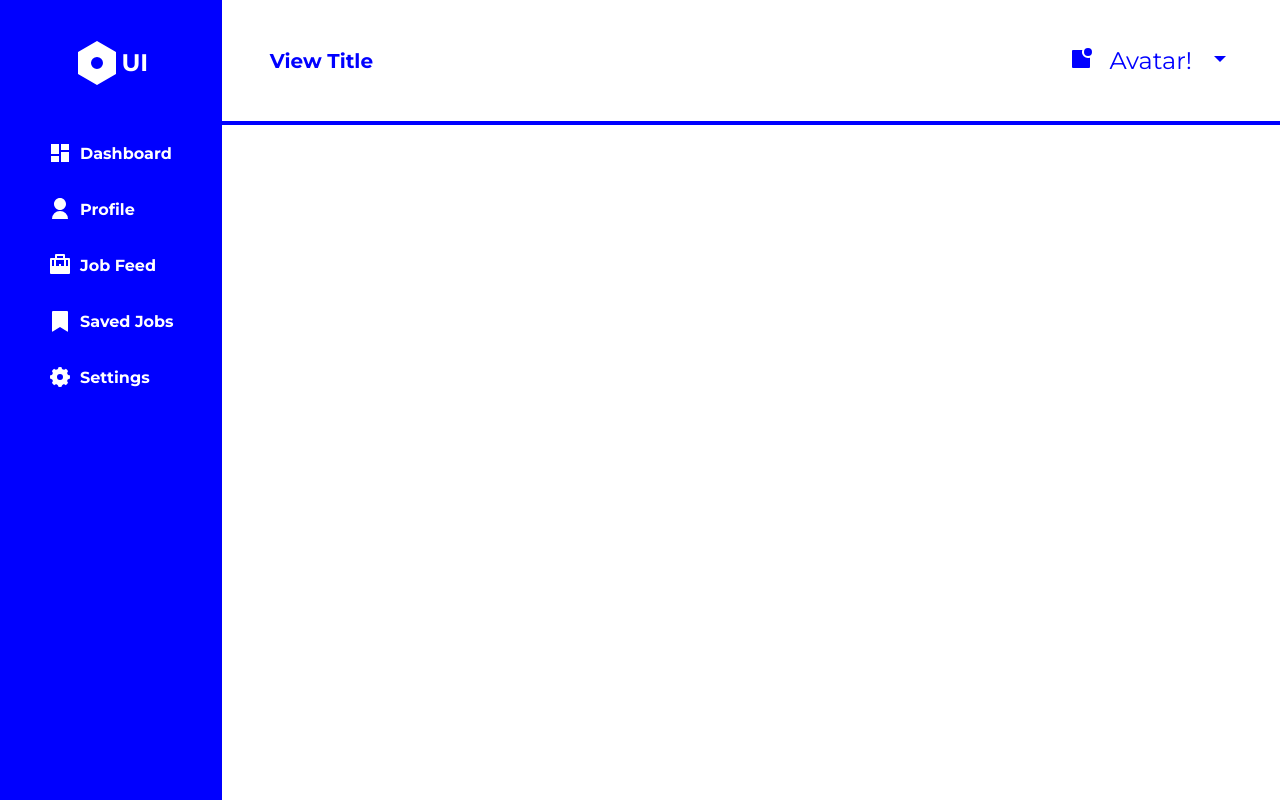
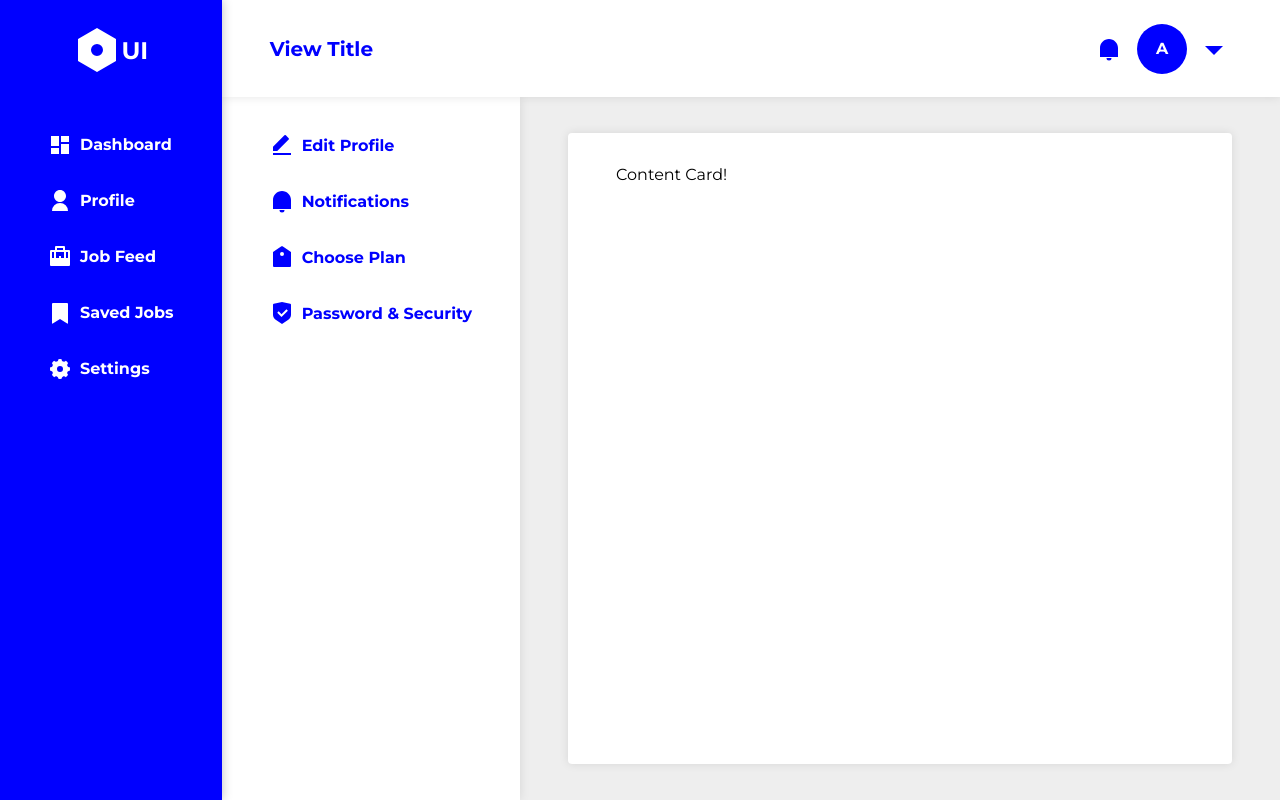
Before and after one commit to VargaAaron-FS/Varga_Aaron_Dev2501, a React (Create React App) app: page / in a window 1280 px wide. Built offline with nearby package versions, Linux system fonts and the light colour scheme.

Commit message:
component styling updates

```diff
--- a/src/App.js
+++ b/src/App.js
@@ -6,6 +6,7 @@ import styled from "styled-components";
 // Components
 import SideNav from "./components/SideNav";
 import MyHeader from "./components/MyHeader";
+import SideNavExtension from "./components/SideNavExtension";
 
 export default function App() {
   return (
@@ -13,6 +14,14 @@ export default function App() {
       <SideNav />
       <MainContainer>
         <MyHeader />
+        <div style={{ display: "flex", flexDirection: "row", }}>
+          <SideNavExtension />
+          <ContentContainer>
+            <ContentCard>
+              Content Card!
+            </ContentCard>
+          </ContentContainer>
+        </div>
       </MainContainer>
     </AppContainer>
   );
@@ -26,4 +35,21 @@ const MainContainer = styled.main`
   display: flex;
   flex-direction: column;
   flex-grow: 1;
+  height: 100vh;
+  background: white;
 `;
+
+const ContentContainer = styled.div`
+  display: flex;
+  padding: 2.25rem 3rem;
+  background: #eee;
+  flex-grow: 1;
+`;
+
+const ContentCard = styled.div`
+  padding: 2rem 3rem;
+  background: white;
+  border-radius: .25rem;
+  box-shadow: 0px 0px 10px 0px rgba(0, 0, 0, .1);
+  flex-grow: 1;
+`;
--- a/src/components/MyAvatar.js
+++ b/src/components/MyAvatar.js
@@ -7,12 +7,20 @@ import styled from 'styled-components';
 
 export default function MyAvatar() {
   return (
-    <AppContainer>
-      Avatar!
-    </AppContainer>
+    <AvatarContainer>
+      A
+    </AvatarContainer>
   );
 }
 
-const AppContainer = styled.div`
+const AvatarContainer = styled.div`
   display: flex;
+  justify-content: center;
+  align-items: center;
+  background: blue;
+  color: white;
+  border-radius: 50%;
+  width: 50px;
+  height: 50px;
+  font-weight: 700;
 `;
--- a/src/components/MyHeader.js
+++ b/src/components/MyHeader.js
@@ -1,12 +1,9 @@
-import React from 'react';
-import styled from 'styled-components';
+import React from "react";
+import styled from "styled-components";
 
 import MyAvatar from "./MyAvatar";
 
-import {
-  RiNotificationBadgeFill,
-  RiArrowDownSFill
-} from "react-icons/ri";
+import { RiNotificationFill, RiArrowDownSFill } from "react-icons/ri";
 
 // import logo from "./logo.svg";
 
@@ -15,9 +12,22 @@ export default function MyHeader() {
     <Header>
       <ViewTitle>View Title</ViewTitle>
       <HeaderNav>
-        <Anchor href="/"><RiNotificationBadgeFill /></Anchor>
-        <Anchor href="/"><MyAvatar /></Anchor>
-        <Anchor href="/"><RiArrowDownSFill /></Anchor>
+        <Anchor href="/">
+          <RiNotificationFill style={{ fontSize: "1.5rem" }} />
+        </Anchor>
+        <Anchor href="/">
+          <MyAvatar />
+        </Anchor>
+        <Anchor href="/">
+          <RiArrowDownSFill
+            style={{
+              fontSize: "2.25rem",
+              padding: "0",
+              margin: "0",
+              marginLeft: "-.45rem",
+            }}
+          />
+        </Anchor>
       </HeaderNav>
     </Header>
   );
@@ -26,11 +36,12 @@ export default function MyHeader() {
 const Header = styled.header`
   display: flex;
   flex-direction: row;
-  padding: 2rem 3rem;
+  padding: 1.25rem 3rem;
   background: white;
-  border-bottom: .25rem solid blue;
   justify-content: space-between;
   align-items: center;
+  z-index: 1;
+  box-shadow: 0px 0px 10px 0px rgba(0, 0, 0, .1);
 `;
 
 const ViewTitle = styled.h2`
@@ -41,6 +52,7 @@ const ViewTitle = styled.h2`
 
 const HeaderNav = styled.nav`
   display: flex;
+  align-items: center;
   flex-direction: row;
   column-gap: 1rem;
 `;
@@ -50,5 +62,5 @@ const Anchor = styled.a`
   flex-direction: row;
   color: blue;
   text-decoration: none;
-  font-size: 1.5rem;
+  font-size: 1rem;
 `;
--- a/src/components/SideNav.js
+++ b/src/components/SideNav.js
@@ -39,13 +39,15 @@ export default function SideNav() {
   );
 }
 
-const SideNavContainer = styled.div`
+const SideNavContainer = styled.aside`
   display: flex;
   flex-direction: column;
-  padding: 2rem 3rem;
+  padding: 1rem 3rem 2rem 3rem;
   background: blue;
-  height: calc(100vh - 4rem);
+  height: calc(100vh - 3rem);
   row-gap: 3rem;
+  z-index: 5;
+  box-shadow: 0px 0px 10px 0px rgba(0, 0, 0, .25);
 `;
 
 const Nav = styled.nav`
--- a/src/components/SideNavExtension.js
+++ b/src/components/SideNavExtension.js
@@ -1,16 +1,61 @@
 import React from 'react';
 import styled from 'styled-components';
+
+import {
+  RiEditFill,
+  RiNotificationFill,
+  RiPriceTagFill,
+  RiShieldCheckFill,
+} from "react-icons/ri";
 
 // import logo from "./logo.svg";
 
 export default function SideNavExtension() {
   return (
-    <AppContainer>
-      App!
-    </AppContainer>
+    <SideNavExtContainer>
+      <Nav>
+        <Anchor href="/">
+          <RiEditFill style={{ fontSize: "1.5rem" }} /> Edit Profile
+        </Anchor>
+        <Anchor href="/">
+          <RiNotificationFill style={{ fontSize: "1.5rem" }} /> Notifications
+        </Anchor>
+        <Anchor href="/">
+          <RiPriceTagFill style={{ fontSize: "1.5rem" }} /> Choose Plan
+        </Anchor>
+        <Anchor href="/">
+          <RiShieldCheckFill style={{ fontSize: "1.5rem" }} /> Password & Security
+        </Anchor>
+      </Nav>
+    </SideNavExtContainer>
   );
 }
 
-const AppContainer = styled.div`
+const SideNavExtContainer = styled.aside`
   display: flex;
+  background: #fff;
+  padding: 2.25rem 3rem;
+  color: blue;
+  height: calc(100vh - 169px);
+  box-shadow: 0px 0px 10px 0px rgba(0, 0, 0, .1);
+  z-index: 0;
 `;
+
+const Nav = styled.nav`
+  display: flex;
+  flex-direction: column;
+  row-gap: 2rem;
+`;
+
+const Anchor = styled.a`
+  text-decoration: none;
+  color: blue;
+  font-weight: 700;
+  font-size: 1rem;
+  display: flex;
+  align-items: center;
+  column-gap: 0.5rem;
+  &&:hover {
+    opacity: 0.5;
+  }
+`;
```
